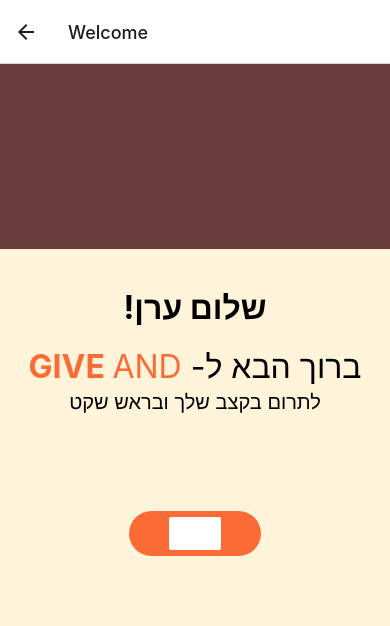
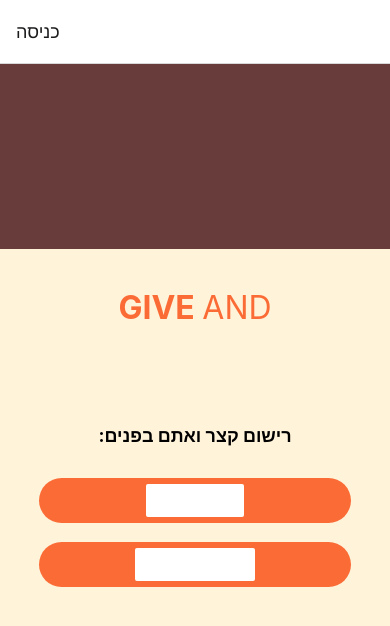
Before and after one commit to yaelotan13/donationProject, a React Native app: screen /Welcome in a window 390 px wide. Shown: the top 626 px of the page. Built offline with nearby package versions, Linux system fonts and the light colour scheme.

Commit message:
add intrests

```diff
--- a/App.js
+++ b/App.js
@@ -4,6 +4,8 @@
 
 import LogIn from './components/Login/LogIn';
 import Welcome from './components/Welcome/Welcome';
+import Intrests from './components/Intrests/Intrests';
+import Associations from './components/Associations/Associations';
 
 const Stack = createNativeStackNavigator();
 
@@ -11,8 +13,10 @@
   return (
     <NavigationContainer>
       <Stack.Navigator>
-        <Stack.Screen name="Log In" component={LogIn} />
-        <Stack.Screen name="Welcome" component={Welcome} />
+        <Stack.Screen name="כניסה" component={LogIn} />
+        <Stack.Screen name="ברוך הבא" component={Welcome} />
+        <Stack.Screen name="תחומי עניין" component={Intrests} />
+        <Stack.Screen name="בחירת עמותות" component={Associations} />
       </Stack.Navigator>
     </NavigationContainer>
   );
--- /dev/null
+++ b/components/Associations/Associations.js
@@ -0,0 +1,18 @@
+import React from 'react';
+import { StyleSheet } from 'react-native';
+
+import Layout from '../Layout/Layout';
+
+const Associations = () => {
+  return (
+    <Layout title="בחירת עמותות">
+
+    </Layout>
+  );
+};
+
+const styles = StyleSheet.create({
+
+});
+
+export default Associations;
--- /dev/null
+++ b/components/Intrests/Intrest.js
@@ -0,0 +1,33 @@
+import React from 'react';
+import { StyleSheet, View, Button } from 'react-native';
+
+import { colors } from '../../utils/consts';
+
+const Intrest = ({ title, handlePress, selected }) => {
+  return (
+    <View style={[styles.btnContainer, selected && styles.selected]}>
+      <Button
+        color={selected ? 'white': 'black'}
+        title={title}
+        onPress={handlePress}
+      />
+    </View>
+  )
+};
+
+const styles = StyleSheet.create({
+  btnContainer: {
+    backgroundColor: colors.lightSecondary,
+    paddingVertical: 4,
+    paddingHorizontal: 12,
+    borderRadius: 50,
+    margin: 5,
+    justifyContent: 'center',
+    alignItems: 'center'
+  },
+  selected: {
+    backgroundColor: colors.primaryColor
+  }
+});
+
+export default Intrest;
--- /dev/null
+++ b/components/Intrests/Intrests.js
@@ -0,0 +1,70 @@
+import React, { useState } from 'react';
+import { StyleSheet, ScrollView, View } from 'react-native';
+
+import Layout from '../Layout/Layout';
+import Intrest from './Intrest';
+import BasicButton from '../Layout/BasicButton';
+import { intrests } from '../../utils/consts';
+
+const Intrests = ({ navigation }) => {
+  const [selectdIntrests, setSelectedIntrests] = useState([]);
+
+  const handleIntrestPressed = (intrest) => {
+    const intrests = [ ...selectdIntrests ];
+    const curIntrestIndex = selectdIntrests.indexOf(intrest);
+
+    // add intrest to selected intrests
+    if (curIntrestIndex === -1) {
+      intrests.push(intrest);
+    } else {
+      // remove intrest from selected
+      intrests.splice(curIntrestIndex, 1);
+    }
+
+    setSelectedIntrests(intrests);
+  };
+
+  const handleContinuePress = () => {
+    navigation.navigate('בחירת עמותות')
+  };
+
+  return (
+    <Layout title="בחירת תחומי עניין">
+      <View style={styles.container}>
+        <ScrollView contentContainerStyle={styles.contentContainer}>
+          {intrests.map((intrest) => (
+            <Intrest
+              key={intrest}
+              title={intrest}
+              handlePress={() => handleIntrestPressed(intrest)}
+              selected={selectdIntrests.indexOf(intrest) !== -1}
+            />
+          ))}
+          <View style={styles.buttonContainer}>
+            <BasicButton text="המשך" onPress={handleContinuePress} />
+          </View>
+        </ScrollView>
+      </View>
+    </Layout>
+  );
+};
+
+const styles = StyleSheet.create({
+  container: {
+    flex: 1,
+    padding: 3,
+  },
+  contentContainer: {
+    flexDirection: 'row-reverse',
+    flexWrap: 'wrap',
+  },
+  buttonContainer: {
+    width: '100%',
+    justifyContent: 'center',
+    alignItems: 'center',
+    flexDirection: 'row',
+    marginVertical: '10%'
+  }
+});
+
+export default Intrests;
--- a/components/Layout/BasicButton.js
+++ b/components/Layout/BasicButton.js
@@ -1,5 +1,7 @@
 import React from 'react';
 import { StyleSheet, View, Button } from 'react-native';
+
+import { colors } from '../../utils/consts';
 
 const BasicButton = ({ text, onPress, largeBtn, containerStyle }) => {
   return (
@@ -17,7 +19,7 @@
 const styles = StyleSheet.create({
   container: {
     marginTop: '5%',
-    backgroundColor: '#fb6b36',
+    backgroundColor: colors.primaryColor,
     display: 'flex',
     alignItems: 'center',
     justifyContent: 'center',
--- a/components/Layout/Layout.js
+++ b/components/Layout/Layout.js
@@ -1,10 +1,14 @@
 import React from 'react';
 import { StyleSheet, View, Text } from 'react-native';
 
-const Layout = ({ children }) => {
+import { colors } from '../../utils/consts';
+
+const Layout = ({ title, children }) => {
   return (
     <View style={styles.container}>
-      <View style={styles.topContainer} />
+      <View style={styles.topContainer}>
+        { title && <Text style={styles.title}>{title}</Text>}
+      </View>
       <View style={styles.innerContainer}>
         {children}
       </View>
@@ -16,17 +20,23 @@
   container: {
     width: '100%',
     flex: 1,
-    backgroundColor: '#693c3c',
+    backgroundColor: colors.darkColor,
     justifyContent: 'center',
     alignItems: 'center'
   },
   topContainer: {
     flex: 1,
+    justifyContent: 'center'
+  },
+  title: {
+    color: colors.secondaryColor,
+    fontWeight: 'bold',
+    fontSize: 20
   },
   innerContainer: {
     width: '100%',
     flex: 3,
-    backgroundColor: '#FFF3D9',
+    backgroundColor: colors.secondaryColor,
     alignItems: 'center',
     paddingTop: '10%'
   },
--- a/components/Layout/Logo.js
+++ b/components/Layout/Logo.js
@@ -1,5 +1,7 @@
 import React from 'react';
 import { StyleSheet, Text } from 'react-native';
+
+import { colors } from '../../utils/consts';
 
 const Logo = () => {
   return (
@@ -13,7 +15,7 @@
 const styles = StyleSheet.create({
   logo: {
     fontSize: 32,
-    color: '#fb6b36'
+    color: colors.primaryColor
   },
   logoWidth: {
     fontWeight: 'bold'
--- a/components/Login/LogIn.js
+++ b/components/Login/LogIn.js
@@ -7,7 +7,7 @@
 
 const LogIn = ({ navigation }) => {
   const handlePress = () => {
-    navigation.navigate('Welcome')
+    navigation.navigate('ברוך הבא');
   }
 
   return (
--- a/components/Welcome/Welcome.js
+++ b/components/Welcome/Welcome.js
@@ -7,7 +7,7 @@
 
 const Welcome = ({ navigation }) => {
   const handlePress = () => {
-    navigation.navigate('Log In')
+    navigation.navigate('תחומי עניין')
   };
 
   return (
--- /dev/null
+++ b/utils/consts.js
@@ -0,0 +1,12 @@
+export const colors = {
+  primaryColor: '#fb6b36',
+  secondaryColor: '#FFF3D9',
+  darkColor: '#693c3c',
+  lightSecondary: '#fffdf7',
+};
+
+export const intrests = [
+  "דת", "אזרחים ותיקים", "מזון", "בריאות", "סרטן", "קיצבאות זקנה", "נכים", "בריאות הנפש",
+  "השתלבות", "רווחה", "צמצום פערים", "פריפריה", "זכויות האדם", "נשים", "בעלי חיים", "להט״ב", "בריאות הגוף",
+  "ילדים ונוער", "בתי תמחווי", "תרומות איברים", "בדידות"
+];
```
